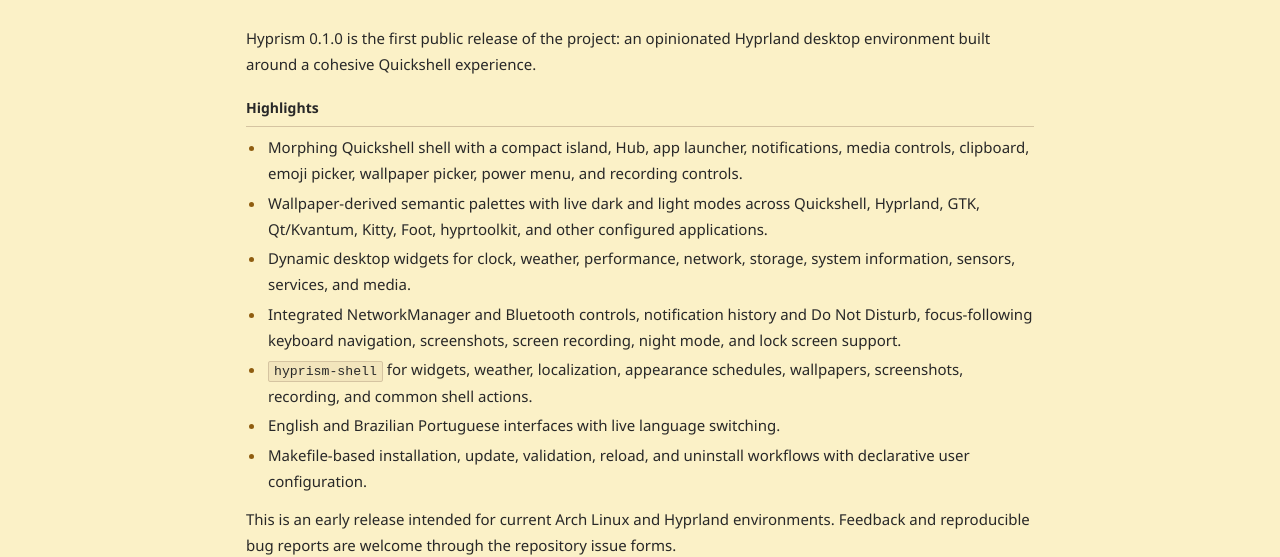
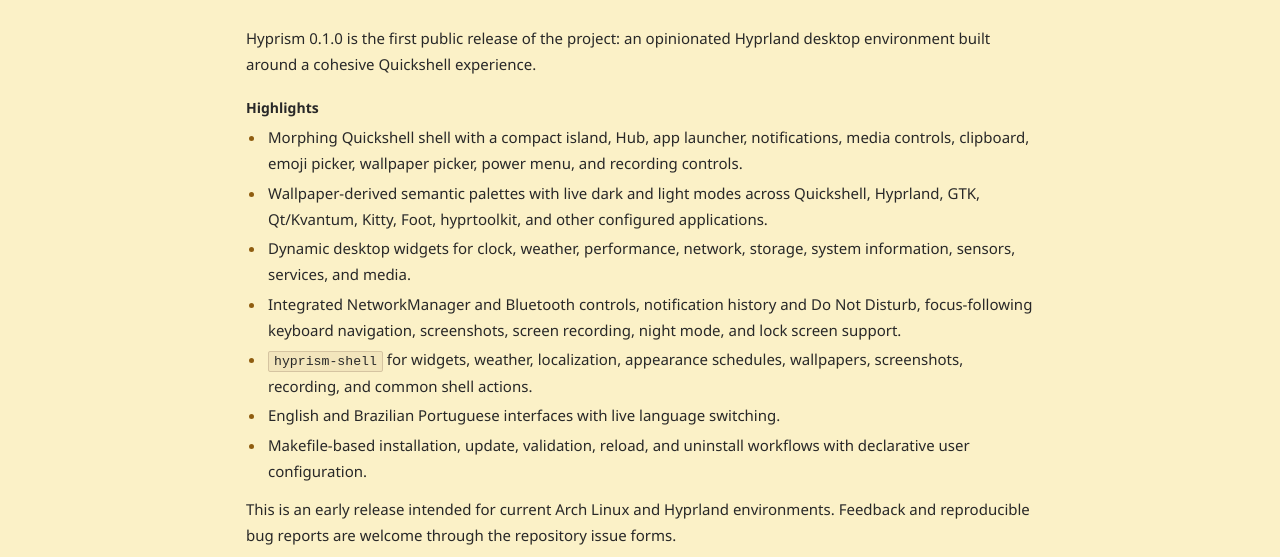
Before and after one commit to kristyancarvalho/hyprism, an Astro site in the folder website/: page /releases/v0.1.0/ in a window 1280 px wide. Shown: the part 413-970 px from the top of the page. Built offline with nearby package versions, Linux system fonts and the light colour scheme; Astro itself is replaced by a stand-in of ours.

Commit message:
fix(website): reduce separators on release pages

```diff
--- a/website/src/styles/global.css
+++ b/website/src/styles/global.css
@@ -487,7 +487,9 @@ kbd { margin-left: auto; padding: 1px 6px; border: 1px solid var(--line); border
 .release-title-block h2 a:hover { color: var(--accent-strong); }
 .release-single { max-width: 860px; }
 .release-single .release-intro h1 { margin: 12px 0 14px; }
-.release-single .release-prose { font-size: 15px; padding: 0 0 28px; border-bottom: 1px solid var(--line); margin-block: 28px; }
+.release-single .release-prose { font-size: 15px; padding: 0 0 8px; margin-block: 28px 0; }
+.release-single .release-prose h2, .release-single .release-prose h3 { padding-bottom: 0; border-bottom: 0; }
+.release-single .pagination-link { border-bottom: 0; }
 .release-single .release-facts { display: flex; gap: 18px; color: var(--muted); }
 .release-single .current-release { margin-left: 10px; }
 .release-single .release-links { display: flex; gap: 18px; }
```
